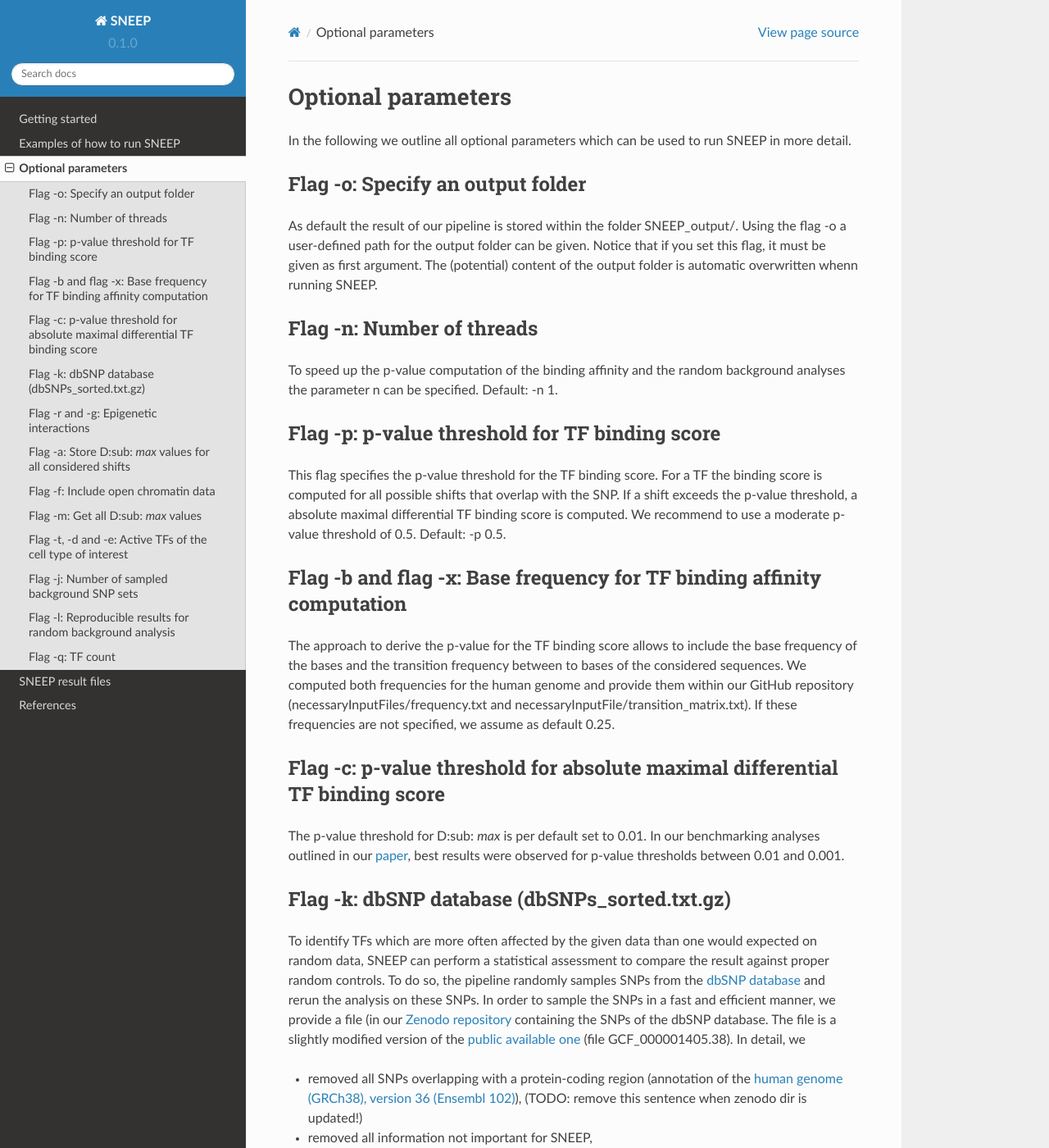
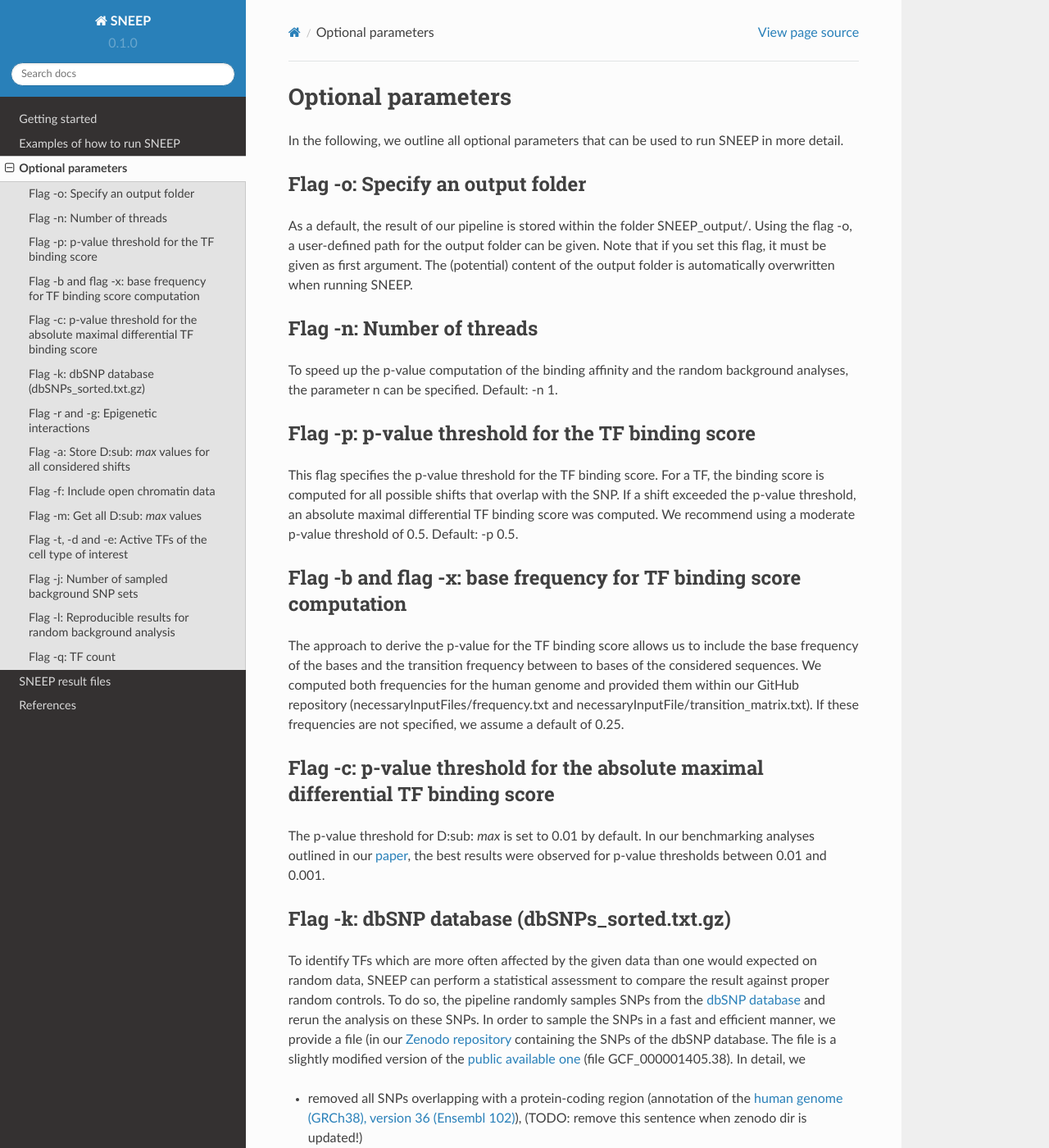
Before and after one commit to SchulzLab/SNEEP, a Sphinx documentation site: the page built from docs/detailsInput.rst, in a window 1280 px wide and 1400 px high. Shown: the whole window at 82% size. Built offline with Sphinx 7.4.7 and the Read the Docs theme 2.0.0, drawn with Linux system fonts in a browser that asks for light colours; pages that are not in the unit, such as notebooks, are missing from menus.

Commit message:
Update detailsInput.rst

```diff
--- a/docs/detailsInput.rst
+++ b/docs/detailsInput.rst
@@ -3,30 +3,30 @@
 Optional parameters
 =======================================
 
-In the following we outline all optional parameters which can be used to run SNEEP in more detail.
+In the following, we outline all optional parameters that can be used to run SNEEP in more detail.
 
 Flag -o: Specify an output folder
 ===================================
 
-As default the result of our pipeline is stored within the folder SNEEP_output/.  Using the flag -o a user-defined path for the output folder can be given. Notice that if you set this flag, it must be given as first argument. The (potential) content of the output folder is automatic overwritten whenn running SNEEP.
+As a default, the result of our pipeline is stored within the folder SNEEP_output/.  Using the flag -o, a user-defined path for the output folder can be given. Note that if you set this flag, it must be given as first argument. The (potential) content of the output folder is automatically overwritten when running SNEEP.
 
 Flag -n: Number of threads
 ==========================
 
-To speed up the p-value computation of the binding affinity and the random background analyses the parameter n can be specified. Default: -n 1.
+To speed up the p-value computation of the binding affinity and the random background analyses, the parameter n can be specified. Default: -n 1.
 
-Flag -p: p-value threshold for TF binding score
+Flag -p: p-value threshold for the TF binding score
 ===================================================
 
-This flag specifies the p-value threshold for the TF binding score. For a TF the binding score is computed for all possible shifts that overlap with the SNP. If a shift exceeds the p-value threshold, a absolute maximal differential TF binding score is computed. We recommend to use a moderate p-value threshold of 0.5. Default: -p 0.5.
+This flag specifies the p-value threshold for the TF binding score. For a TF, the binding score is computed for all possible shifts that overlap with the SNP. If a shift exceeded the p-value threshold, an absolute maximal differential TF binding score was computed. We recommend using a moderate p-value threshold of 0.5. Default: -p 0.5.
 
-Flag -b and flag -x: Base frequency for TF binding affinity computation
+Flag -b and flag -x: base frequency for TF binding score computation
 =========================================================================
-The approach to derive the p-value for the TF binding score allows to include the base frequency of the bases and the transition frequency between to bases of the considered sequences. We computed both frequencies for the human genome and provide them within our GitHub repository (necessaryInputFiles/frequency.txt and necessaryInputFile/transition_matrix.txt). If these frequencies are not specified, we assume as default 0.25.
+The approach to derive the p-value for the TF binding score allows us to include the base frequency of the bases and the transition frequency between to bases of the considered sequences. We computed both frequencies for the human genome and provided them within our GitHub repository (necessaryInputFiles/frequency.txt and necessaryInputFile/transition_matrix.txt). If these frequencies are not specified, we assume a default of 0.25.
 
-Flag -c: p-value threshold for absolute maximal differential TF binding score
+Flag -c: p-value threshold for the absolute maximal differential TF binding score
 ===============================================================================
-The p-value threshold for D\ :sub: `max` is per default set to 0.01. In our benchmarking analyses outlined in our `paper <sneep paper>`_, best results were observed for p-value thresholds between 0.01 and 0.001.
+The p-value threshold for D\ :sub: `max` is set to 0.01 by default. In our benchmarking analyses outlined in our `paper <sneep paper>`_, the best results were observed for p-value thresholds between 0.01 and 0.001.
 
 Flag -k: dbSNP database (dbSNPs_sorted.txt.gz)
 ===============================================
```
